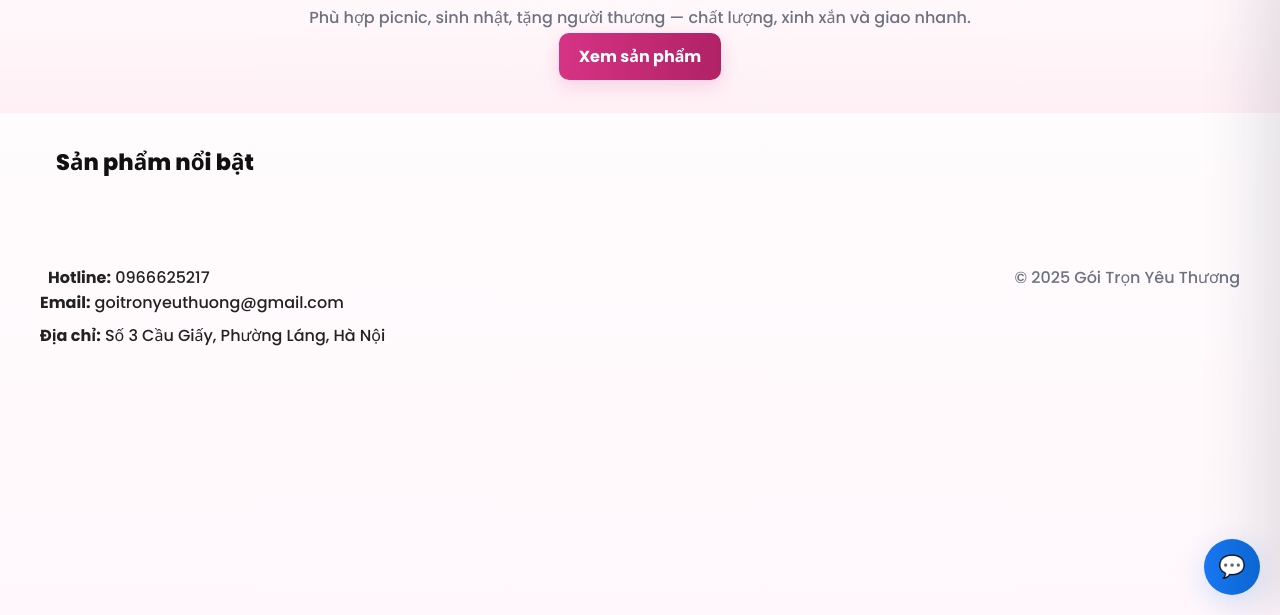
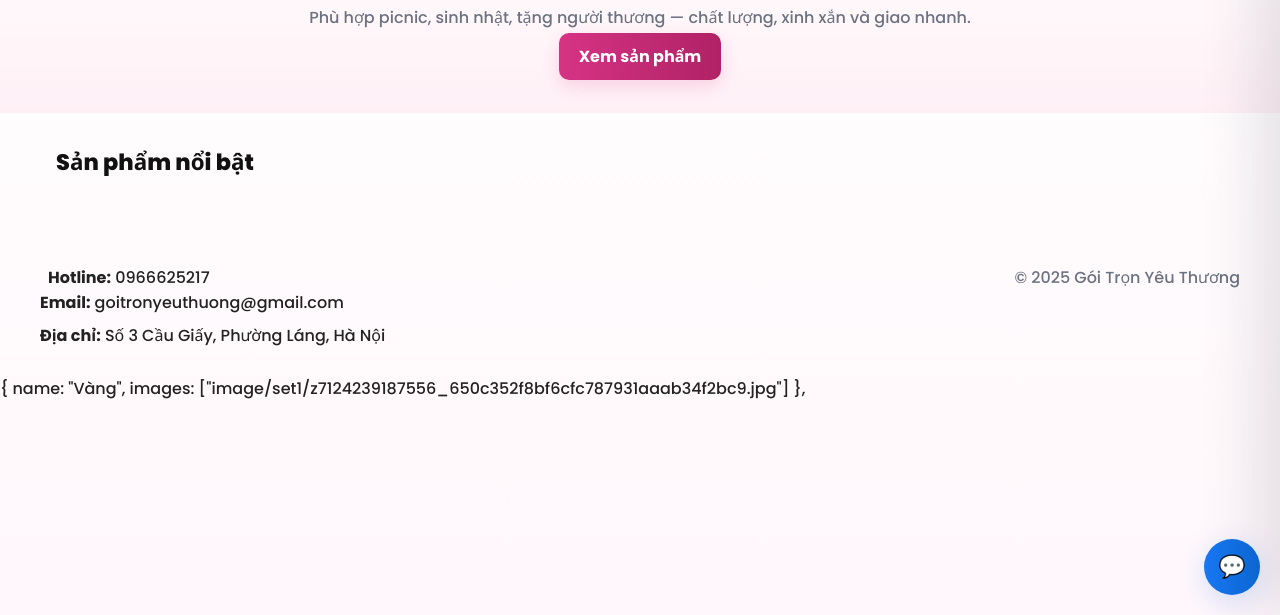
Before and after one commit to minhtrong8866-del/my-website, a plain HTML site: page index.html in a window 1280 px wide. Shown: the part 185-800 px from the top of the page. Drawn offline with nearby package versions, Linux system fonts and the light colour scheme; a script that the page names is missing.

Commit message:
Update index.html

```diff
--- a/index.html
+++ b/index.html
@@ -180,5 +180,7 @@
   </script>
   <script src="product-list.js"></script>
   <script src="chat-widget.js"></script>
+  { name: "Vàng", images: ["image/set1/z7124239187556_650c352f8bf6cfc787931aaab34f2bc9.jpg"] },
 </body>
+
 </html>
```
